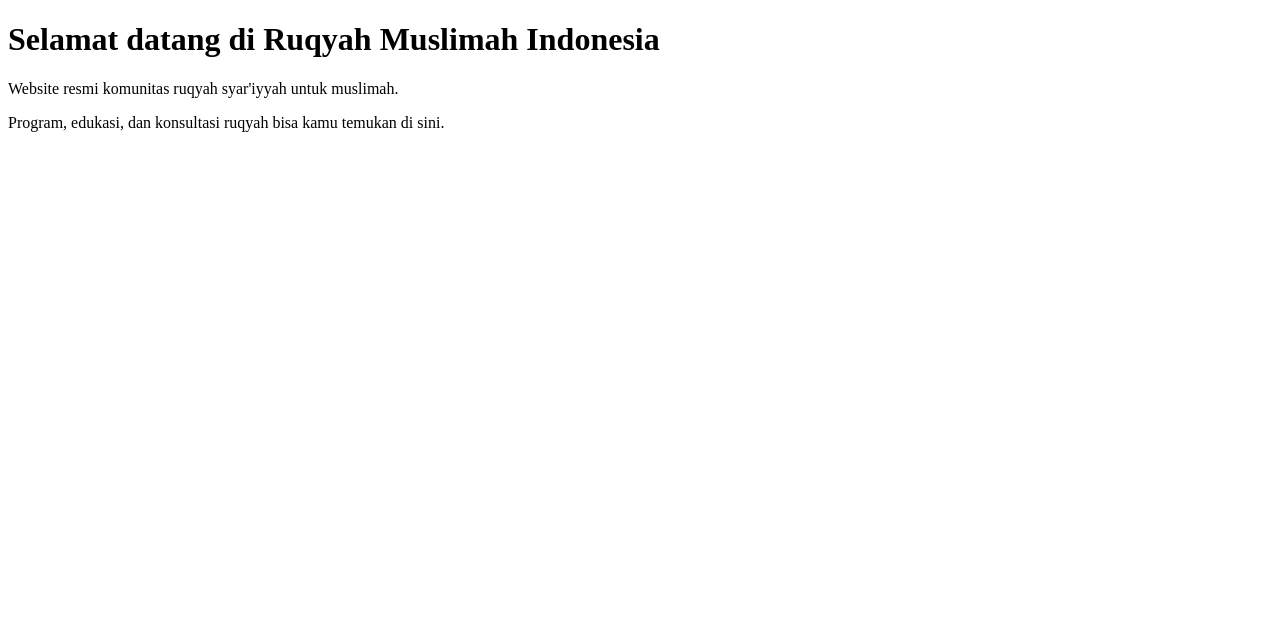
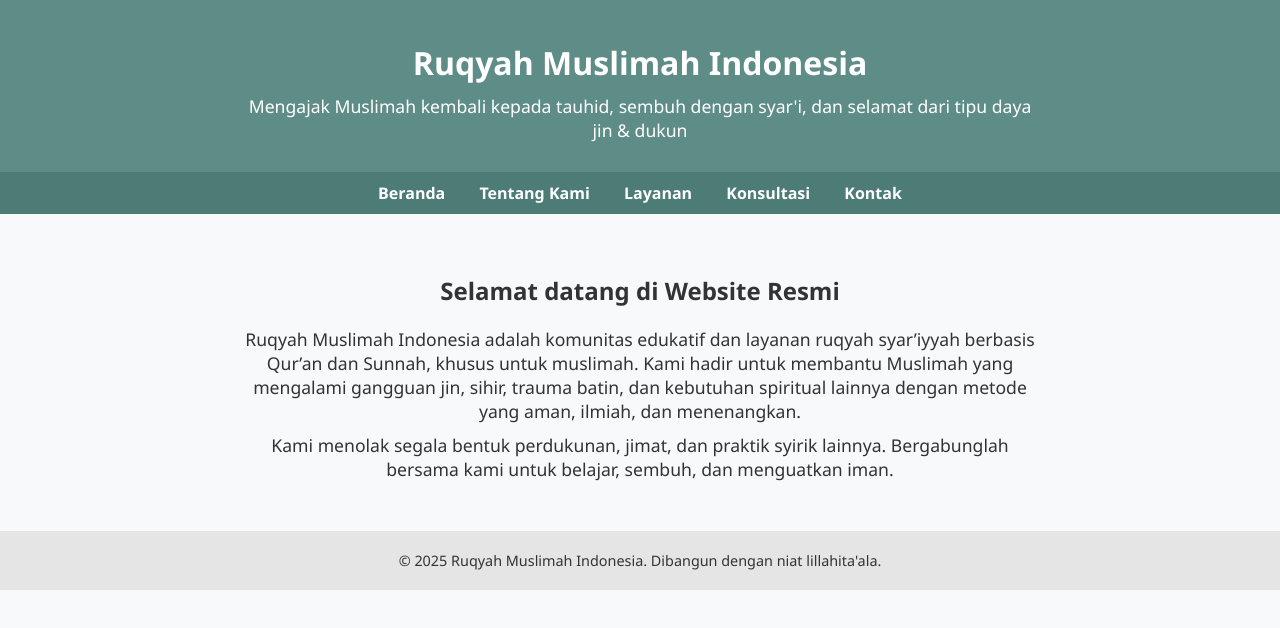
Before and after one commit to ruqyahmuslimahIndonesia/ruqyahmuslimahindonesia.github.io, a plain HTML site: page index.html in a window 1280 px wide. Drawn offline with Linux system fonts and the light colour scheme.

Commit message:
Update index.html

```diff
--- a/index.html
+++ b/index.html
@@ -1,13 +1,83 @@
 <!DOCTYPE html>
 <html lang="id">
 <head>
-    <meta charset="UTF-8">
-    <meta name="viewport" content="width=device-width, initial-scale=1.0">
-    <title>Ruqyah Muslimah Indonesia</title>
+  <meta charset="UTF-8">
+  <meta name="viewport" content="width=device-width, initial-scale=1.0">
+  <title>Ruqyah Muslimah Indonesia</title>
+  <style>
+    body {
+      font-family: 'Segoe UI', Tahoma, Geneva, Verdana, sans-serif;
+      background-color: #f7f9fa;
+      color: #333;
+      margin: 0;
+      padding: 0;
+    }
+    header {
+      background-color: #5e8d87;
+      color: white;
+      padding: 20px;
+      text-align: center;
+    }
+    nav {
+      background-color: #4d7c77;
+      text-align: center;
+      padding: 10px 0;
+    }
+    nav a {
+      color: white;
+      text-decoration: none;
+      margin: 0 15px;
+      font-weight: bold;
+    }
+    section {
+      padding: 40px 20px;
+      text-align: center;
+    }
+    h1 {
+      font-size: 2em;
+      margin-bottom: 10px;
+    }
+    p {
+      font-size: 1.1em;
+      max-width: 800px;
+      margin: 10px auto;
+    }
+    footer {
+      background-color: #e5e5e5;
+      text-align: center;
+      padding: 20px;
+      font-size: 0.9em;
+    }
+  </style>
 </head>
 <body>
-    <h1>Selamat datang di Ruqyah Muslimah Indonesia</h1>
-    <p>Website resmi komunitas ruqyah syar'iyyah untuk muslimah.</p>
-    <p>Program, edukasi, dan konsultasi ruqyah bisa kamu temukan di sini.</p>
+
+  <header>
+    <h1>Ruqyah Muslimah Indonesia</h1>
+    <p>Mengajak Muslimah kembali kepada tauhid, sembuh dengan syar'i, dan selamat dari tipu daya jin & dukun</p>
+  </header>
+
+  <nav>
+    <a href="#">Beranda</a>
+    <a href="#">Tentang Kami</a>
+    <a href="#">Layanan</a>
+    <a href="#">Konsultasi</a>
+    <a href="#">Kontak</a>
+  </nav>
+
+  <section>
+    <h2>Selamat datang di Website Resmi</h2>
+    <p>
+      Ruqyah Muslimah Indonesia adalah komunitas edukatif dan layanan ruqyah syar’iyyah berbasis Qur’an dan Sunnah, khusus untuk muslimah. Kami hadir untuk membantu Muslimah yang mengalami gangguan jin, sihir, trauma batin, dan kebutuhan spiritual lainnya dengan metode yang aman, ilmiah, dan menenangkan.
+    </p>
+    <p>
+      Kami menolak segala bentuk perdukunan, jimat, dan praktik syirik lainnya. Bergabunglah bersama kami untuk belajar, sembuh, dan menguatkan iman.
+    </p>
+  </section>
+
+  <footer>
+    &copy; 2025 Ruqyah Muslimah Indonesia. Dibangun dengan niat lillahita'ala.
+  </footer>
+
 </body>
 </html>
```
